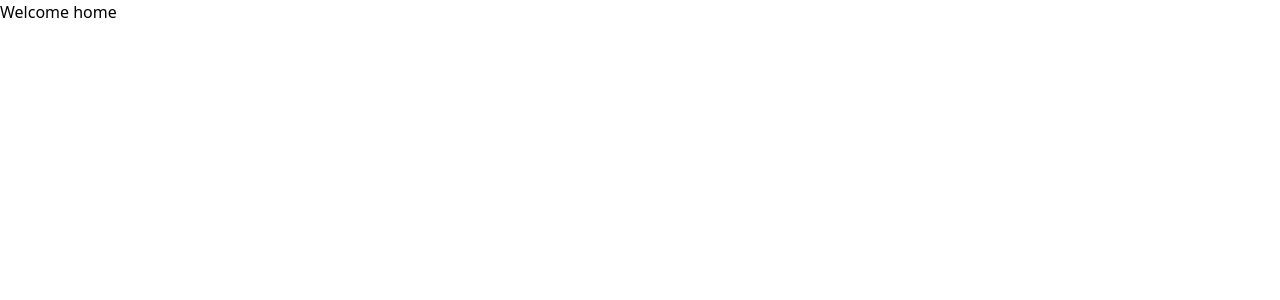
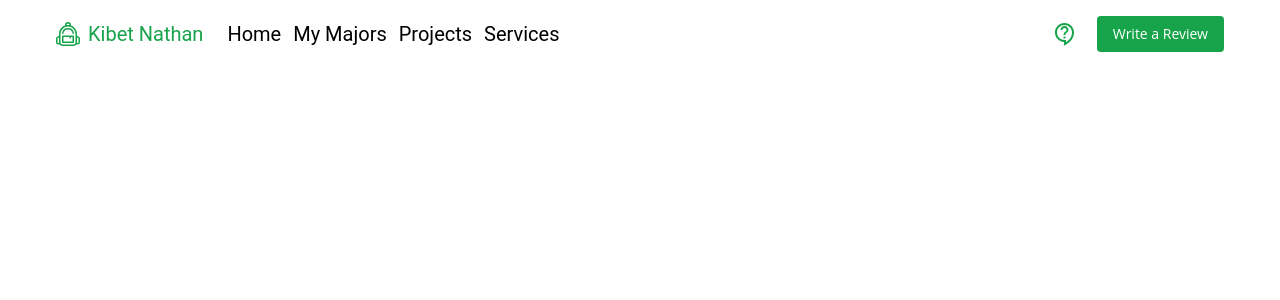
Before and after one commit to nathanrufus/my-portfolio-web, a Next.js app: page / in a window 1280 px wide. Shown: the top 300 px of the page. Built offline with nearby package versions, Linux system fonts and the light colour scheme.

Commit message:
Added navbar component

```diff
--- a/app/globals.css
+++ b/app/globals.css
@@ -1,3 +1,15 @@
 @tailwind base;
 @tailwind components;
 @tailwind utilities;
+
+*{
+  margin: 0;
+  padding: 0;
+  box-sizing: border-box;
+  text-decoration: none;
+  background: transparent;
+}
+body{
+  overflow: hidden;
+  overflow-y: scroll;
+}
--- a/app/page.js
+++ b/app/page.js
@@ -1,5 +1,7 @@
+import Nav from "@/components/Nav";
+
 export default function page (){
   return (
-    <div>Welcome home</div>
+    <Nav/>
   )
 }
--- /dev/null
+++ b/components/Nav.jsx
@@ -0,0 +1,70 @@
+"use client"
+import { BsBackpack2 } from "react-icons/bs";
+import { MdOutlineContactSupport } from "react-icons/md";
+import { FaBars, FaXmark } from "react-icons/fa6"
+import Link from "next/link";
+import { useState } from "react";
+
+function Nav() {
+    const Items = [
+        { link: "Home", path: "home" },
+        { link: "My Majors", path: "majors" },
+        { link: "Projects", path: "projects" },
+        { link: "Services", path: "services" }
+    ];
+    const [ismenuopen, setismenuopen] = useState(false)
+    const togglemenu = () => {
+        setismenuopen(!ismenuopen)
+    }
+
+    return (
+        <>
+            <nav className="bg-White md:px-14 p-4 max-w-screen-xl mx-auto">
+                <div className="flex items-center justify-between text-sm">
+                    <div className="flex items-center justify-between space-x-6">
+                        <Link href={"/"} className="flex space-x-2 items-center">
+                            <BsBackpack2 className="text-2xl text-green-600" />
+                            <span className="text-xl text-green-600 font-roboto">Kibet Nathan</span>
+                        </Link>
+                        <ul className="md:flex space-x-3 hidden">
+                            {Items.map((item, index) => (
+                                <li key={index}>
+                                    <Link href={`/${item.path}`} className="block hover:text-green-600 hover:underline underline-offset-4 text-xl font-roboto" >
+                                        {item.link}
+                                    </Link>
+                                </li>
+                            ))}
+                        </ul>
+                    </div>
+                    <div className="md:flex space-x-5 hidden items-center">
+                        {/* Additional items can go here */}
+                        <Link href={"/contact"}> <MdOutlineContactSupport className="text-2xl text-green-600" /></Link>
+                        <button className=" py-2 px-4 transition-all duration-500 rounded bg-green-600 text-White hover:bg-bgColor hover:text-green-600 hover:border-green-600">Write a Review</button>
+                    </div>
+                    {/* menu btn only on mobile */}
+                    <div className=" md:hidden">
+                        <button
+                            onClick={togglemenu}
+                            className=" text-white focus:outline-none focus:text-gray-300"
+                        >
+                            {ismenuopen ? (
+                                <FaXmark className=" w-6 h-6 text-primary" />
+                            ) : (
+                                <FaBars className=" w-6 h-6 text-primary " />
+                            )}
+                        </button>
+                    </div>
+                </div>
+            </nav>
+            <div className={`space-y-4 pt-20 px-4 pb-5 bg-bgColor text-xl ${ismenuopen ? " block fixed top-0 right-0 left-0" : " hidden"}`}>
+                {Items.map((item, index) => (
+                    <Link key={index} href={`/${item.path}`} className="block hover:text-green-600 font-roboto" >
+                        {item.link}
+                    </Link>
+                ))}
+            </div>
+        </>
+    );
+}
+
+export default Nav;
--- a/package.json
+++ b/package.json
@@ -9,9 +9,10 @@
     "lint": "next lint"
   },
   "dependencies": {
+    "next": "14.2.4",
     "react": "^18",
     "react-dom": "^18",
-    "next": "14.2.4"
+    "react-icons": "^5.2.1"
   },
   "devDependencies": {
     "postcss": "^8",
--- a/tailwind.config.js
+++ b/tailwind.config.js
@@ -7,10 +7,15 @@ module.exports = {
   ],
   theme: {
     extend: {
-      backgroundImage: {
-        "gradient-radial": "radial-gradient(var(--tw-gradient-stops))",
-        "gradient-conic":
-          "conic-gradient(from 180deg at 50% 50%, var(--tw-gradient-stops))",
+      colors: {
+				bgColor: "#d4edda",
+				secondary: "#28a745",
+				primary: "#155724",
+				White: "#ffffff",
+			},
+      fontFamily: {
+        sans: ['Open Sans', 'sans-serif'],
+        roboto: ['Roboto', 'sans-serif'],
       },
     },
   },
```
Also changed, not shown: 1 other file (tests, documents, lock files or other folders).
